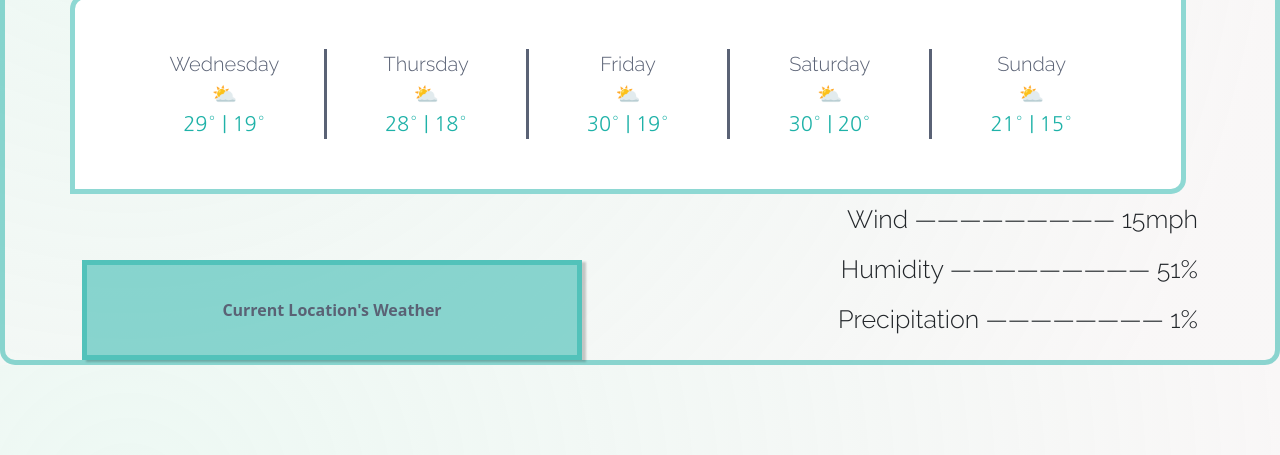
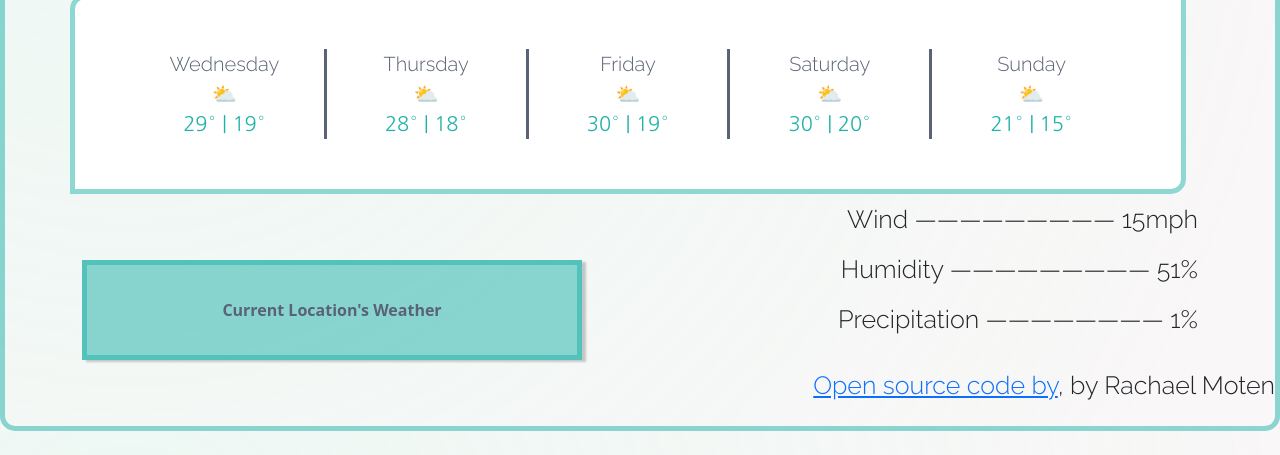
Before and after one commit to RoseGold11/SheCodes-Github, a plain HTML site: page index.html in a window 1280 px wide. Shown: the part 345-800 px from the top of the page. Drawn offline with nearby package versions, Linux system fonts and the light colour scheme.

Commit message:
added repository source code

```diff
--- a/index.html
+++ b/index.html
@@ -145,6 +145,10 @@
         </div>
       </div>
     </div>
+    <p>
+      <a href="https://github.com/RoseGold11/SheCodes-Github">Open source code by</a>,
+      by Rachael Moten
+    </p>
     <script src="src/script.js"></script>
   </body>
 </html>
```
